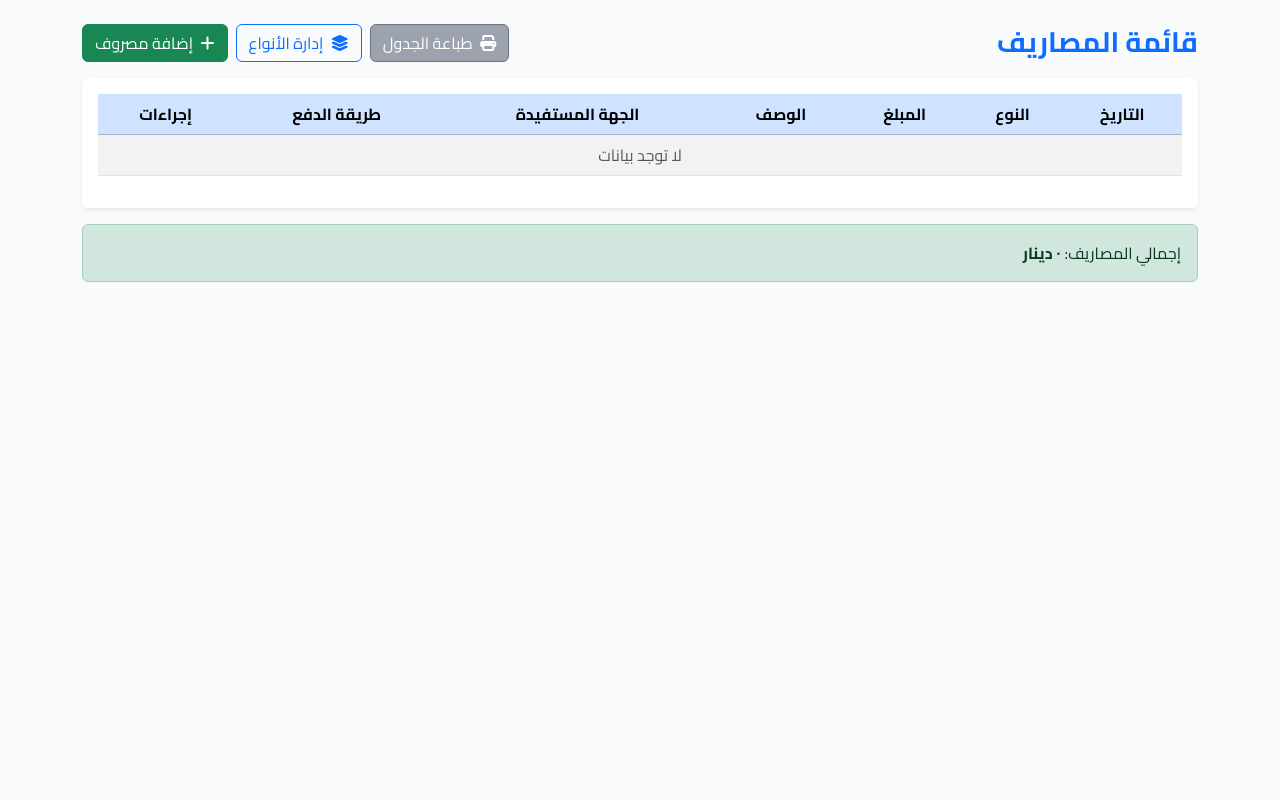
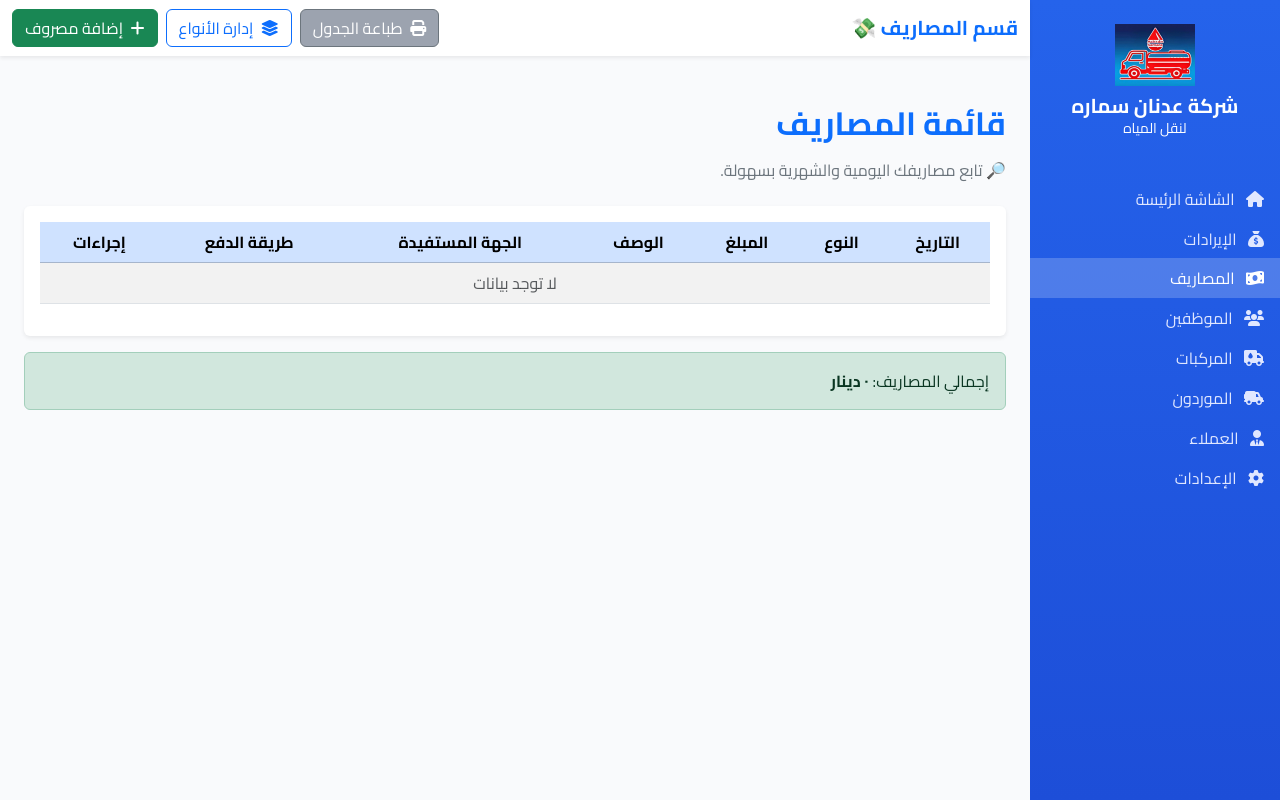
Before and after one commit to IssaAhedAlqaisi/AdnanSamaraFrontend, a plain HTML site: page expenses.html in a window 1280 px wide. Drawn offline with nearby package versions, Linux system fonts and the light colour scheme; no server answers.

Commit message:
frontend(expenses)

```diff
--- a/expenses.html
+++ b/expenses.html
@@ -3,31 +3,69 @@
 <head>
   <meta charset="UTF-8" />
   <meta name="viewport" content="width=device-width, initial-scale=1.0"/>
-  <title>المصاريف | شركة عدنان سماره لنقل المياه</title>
+  <title>المصاريف 💸 | شركة عدنان سماره لنقل المياه</title>
 
+  <!-- Bootstrap -->
   <link href="https://cdn.jsdelivr.net/npm/bootstrap@5.3.3/dist/css/bootstrap.rtl.min.css" rel="stylesheet"/>
   <script src="https://cdn.jsdelivr.net/npm/bootstrap@5.3.3/dist/js/bootstrap.bundle.min.js"></script>
+
+  <!-- Font Awesome -->
   <link href="https://cdnjs.cloudflare.com/ajax/libs/font-awesome/6.5.0/css/all.min.css" rel="stylesheet"/>
+
+  <!-- Google Font -->
   <link href="https://fonts.googleapis.com/css2?family=Cairo:wght@400;600;700&display=swap" rel="stylesheet"/>
 
   <style>
-    body{font-family:"Cairo",sans-serif;background:#f9fafc}
-    thead.table-primary{background:linear-gradient(90deg,#2563eb,#1d4ed8);color:#fff}
+    body{font-family:"Cairo",sans-serif;background:#f9fafc;transition:margin-right .3s ease;}
+    /* Sidebar */
+    #sidebar-wrapper{width:250px;position:fixed;right:0;top:0;height:100%;background:linear-gradient(180deg,#2563eb,#1d4ed8);color:#fff;overflow-y:auto;transition:all .3s;}
+    #sidebar-wrapper .list-group-item{background:transparent;color:#e0e7ff;border:none;font-weight:500;transition:.2s;}
+    #sidebar-wrapper .list-group-item.active,#sidebar-wrapper .list-group-item:hover{background-color:rgba(255,255,255,.2);color:#fff;}
+    #page-content-wrapper{margin-right:250px;transition:margin-right .3s;}
+    /* Header gradient in tables */
+    thead.table-primary{background:linear-gradient(90deg,#2563eb,#1d4ed8);color:#fff;}
     tbody tr:hover{background:#f1f5ff;transition:.2s}
     .btn-print{background:#9ca3af;color:#fff}
     .btn-print:hover{background:#6b7280}
+
     /* طباعة الجدول فقط */
     @media print{
       body *{visibility:hidden}
       #expensesCard, #expensesCard *{visibility:visible}
-      #expensesCard{position:absolute;inset:0;box-shadow:none}
+      #expensesCard{position:absolute;inset:0;box-shadow:none;margin:0}
     }
   </style>
 </head>
 <body>
-  <div class="container py-4">
-    <div class="d-flex align-items-center justify-content-between mb-3">
-      <h3 class="fw-bold text-primary mb-0">قائمة المصاريف</h3>
+
+  <!-- Sidebar -->
+  <div id="sidebar-wrapper">
+    <div class="text-center py-4">
+      <img src="images/logo.png" alt="Logo" width="80" class="mb-2">
+      <h5 class="fw-bold mb-0">شركة عدنان سماره</h5>
+      <p class="small mb-0">لنقل المياه</p>
+    </div>
+
+    <div class="list-group list-group-flush mt-3">
+      <a href="index.html" class="list-group-item"><i class="fa-solid fa-house me-2"></i> الشاشة الرئيسة</a>
+      <a href="revenue.html" class="list-group-item"><i class="fa-solid fa-sack-dollar me-2"></i> الإيرادات</a>
+      <a href="expenses.html" class="list-group-item active"><i class="fa-solid fa-money-bill-wave me-2"></i> المصاريف</a>
+      <a href="employees.html" class="list-group-item"><i class="fa-solid fa-users me-2"></i> الموظفين</a>
+      <a href="vehicles.html" class="list-group-item"><i class="fa-solid fa-truck-droplet me-2"></i> المركبات</a>
+      <a href="suppliers.html" class="list-group-item"><i class="fa-solid fa-truck-field me-2"></i> الموردون</a>
+      <a href="customers.html" class="list-group-item"><i class="fa-solid fa-user-tie me-2"></i> العملاء</a>
+      <a href="settings.html" class="list-group-item"><i class="fa-solid fa-gear me-2"></i> الإعدادات</a>
+    </div>
+  </div>
+
+  <!-- Page content -->
+  <div id="page-content-wrapper">
+    <!-- Topbar -->
+    <nav class="navbar navbar-light bg-white shadow-sm">
+      <div class="container-fluid d-flex align-items-center justify-content-between">
+        <div class="d-flex align-items-center">
+          <span class="navbar-brand fw-bold text-primary mb-0">قسم المصاريف 💸</span>
+        </div>
         <div class="d-flex gap-2">
           <button class="btn btn-secondary btn-print" onclick="window.print()">
             <i class="fa-solid fa-print me-1"></i> طباعة الجدول
@@ -40,6 +78,11 @@
           </button>
         </div>
       </div>
+    </nav>
+
+    <div class="container-fluid py-5 px-4">
+      <h2 class="fw-bold mb-3 text-primary">قائمة المصاريف</h2>
+      <p class="text-secondary mb-4">🔎 تابع مصاريفك اليومية والشهرية بسهولة.</p>
 
       <!-- جدول المصاريف -->
       <div class="card shadow-sm border-0" id="expensesCard">
@@ -63,9 +106,10 @@
         </div>
       </div>
 
-    <!-- إحصائيات بسيطة -->
+      <!-- إجمالي -->
       <div class="alert alert-success mt-3">
         إجمالي المصاريف: <strong id="totalExpenses">0</strong>
+      </div>
     </div>
   </div>
 
@@ -82,7 +126,7 @@
 
           <div class="col-md-4">
             <label class="form-label">التاريخ</label>
-            <input type="date" name="date" class="form-control" />
+            <input type="date" name="date" class="form-control"/>
           </div>
 
           <div class="col-md-4">
@@ -97,7 +141,7 @@
 
           <div class="col-md-4">
             <label class="form-label">الجهة المستفيدة</label>
-            <input type="text" name="beneficiary" class="form-control" placeholder="مثال: محطة وقود، ورشة صيانة…"/>
+            <input type="text" name="beneficiary" class="form-control" placeholder="مثال: محطة وقود…"/>
           </div>
 
           <div class="col-md-4">
@@ -111,7 +155,7 @@
 
           <div class="col-md-12">
             <label class="form-label">الوصف</label>
-            <input type="text" name="description" class="form-control" placeholder="وصف مختصر للمصروف"/>
+            <input type="text" name="description" class="form-control" placeholder="وصف مختصر"/>
           </div>
 
           <div class="col-md-12">
```
Lines whose indentation alone changed are shown as unchanged.
